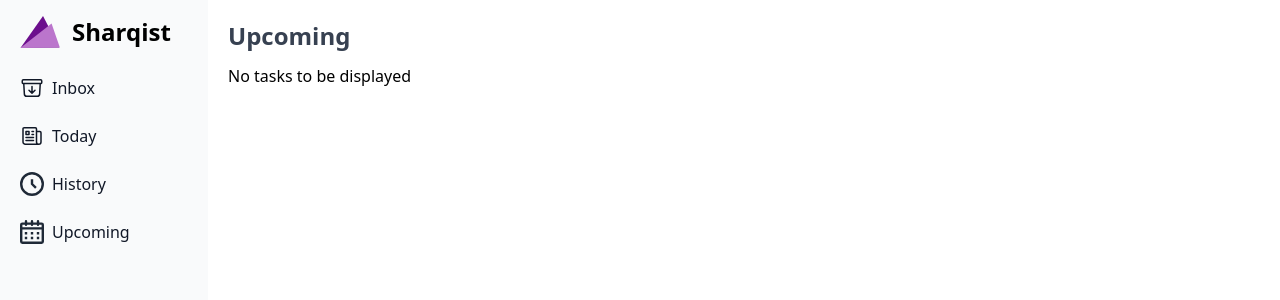
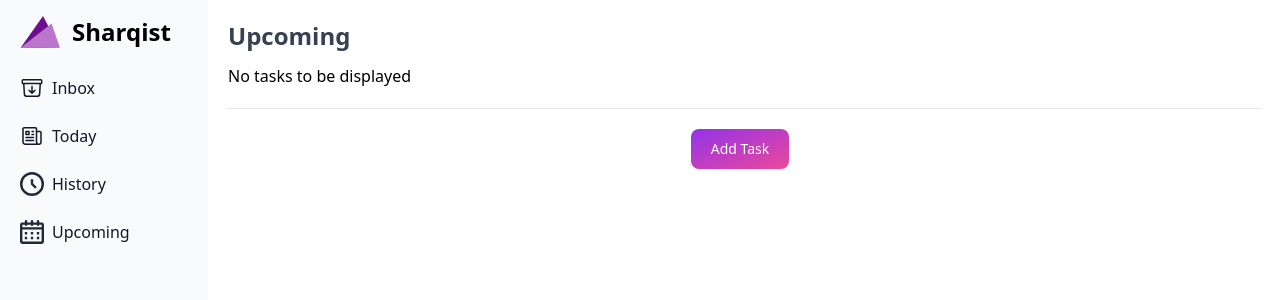
Before and after one commit to Sharqiewicz/Sharqist, a React (Vite) app: page /upcoming in a window 1280 px wide. Shown: the top 300 px of the page. Built offline with nearby package versions, Linux system fonts and the light colour scheme.

Commit message:
add AddTask button to UpcomingView

```diff
--- a/src/views/UpcomingView/UpcomingView.tsx
+++ b/src/views/UpcomingView/UpcomingView.tsx
@@ -1,8 +1,10 @@
 import { ITask } from '../../interfaces/ITask'
 import { TasksList } from '../../components/TaskList/TaskList'
 import { useFetchTasks } from '../../hooks/useFetchTasks'
+import { useModal } from '../../modals/ModalsContext'
 
 function UpcomingView() {
+  const { MODALS, openModal } = useModal()
   const {
     tasks,
     forceTasksFetchUpdate,
@@ -15,6 +17,17 @@ function UpcomingView() {
       <div className='row'></div>
 
       <TasksList tasks={tasks} forceTasksFetchUpdate={forceTasksFetchUpdate} />
+      <hr className='my-5' />
+
+      <div className='flex justify-center w-full'>
+        <button
+          onClick={() => openModal(MODALS.ADD_TASK_MODAL)}
+          type='button'
+          className='button-first'
+        >
+          Add Task
+        </button>
+      </div>
     </>
   )
 }
```
